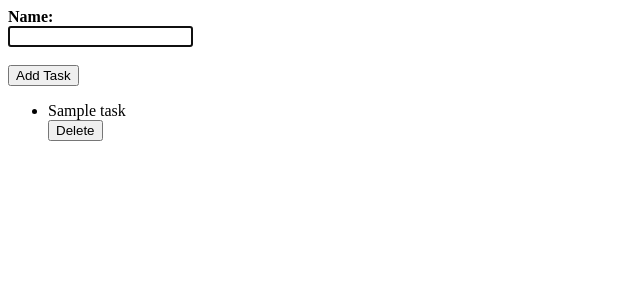
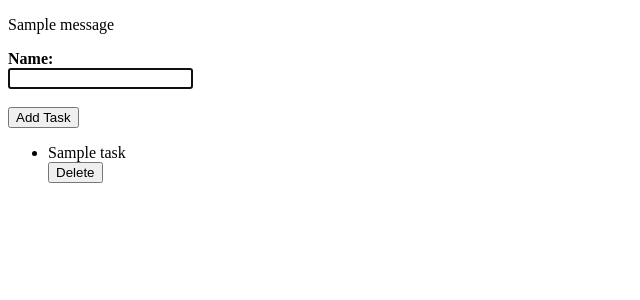
Before and after one commit to Roman673/django-task-list, a Django app: page / in a window 1280 px wide. Shown: the top 300 px of the page, without its empty margins (0-640 px from the left). Run offline with Django 3.2, Linux system fonts and the light colour scheme; tables that the repository leaves empty hold one stand-in row (values such as "Sample post"); one stand-in notice (Sample message) is shown.

Commit message:
Added messages

```diff
--- a/tasks/templates/tasks/base.html
+++ b/tasks/templates/tasks/base.html
@@ -5,6 +5,7 @@
   <title>{% block title %}{% endblock %} | Basic Taks List</title>
 </head>
 <body>
+  {% include 'tasks/messages.html' %}
   {% block content %}{% endblock %}
 </body>
 </html>
--- /dev/null
+++ b/tasks/templates/tasks/messages.html
@@ -0,0 +1,5 @@
+{% if messages %}
+  {% for message in messages %}
+    <p>{{ message }}</p>
+  {% endfor %}
+{% endif %}
--- a/tasks/views.py
+++ b/tasks/views.py
@@ -1,3 +1,4 @@
+from django.contrib import messages
 from django.shortcuts import redirect, render
 
 from .forms import TaskForm
@@ -8,7 +9,8 @@ def tasks(request):
     if request.method == 'POST':
         form = TaskForm(request.POST)
         if form.is_valid():
-            form.save()
+            new_task = form.save()
+            messages.success(request, 'Added a new task {}.'.format(new_task))
             return redirect('tasks:tasks')
     else:
         form = TaskForm()
@@ -21,4 +23,5 @@ def task_delete(request, pk):
     if request.method == 'POST':
         task = Task.objects.get(pk=pk)
         task.delete()
+        messages.success(request, 'Deleted task {}.'.format(task))
     return redirect('tasks:tasks')
```
Also changed, not shown: README.md.
